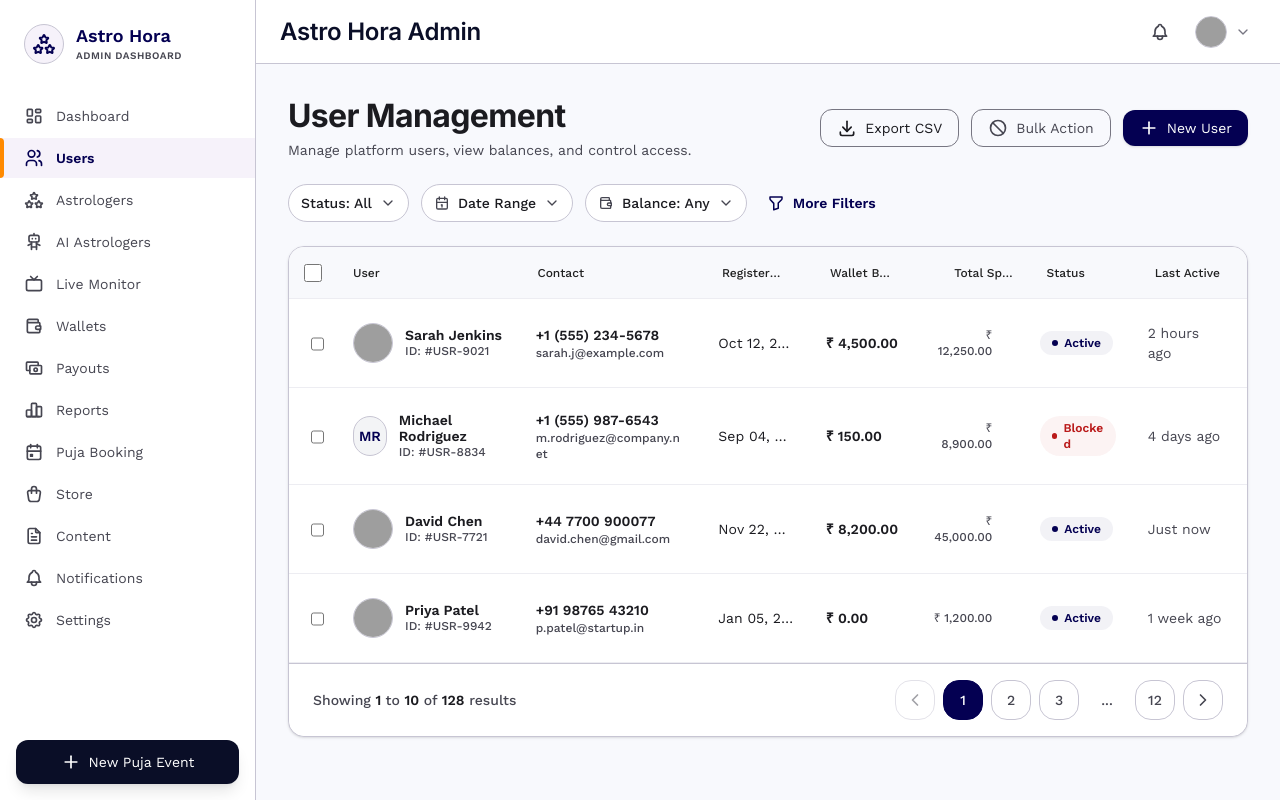
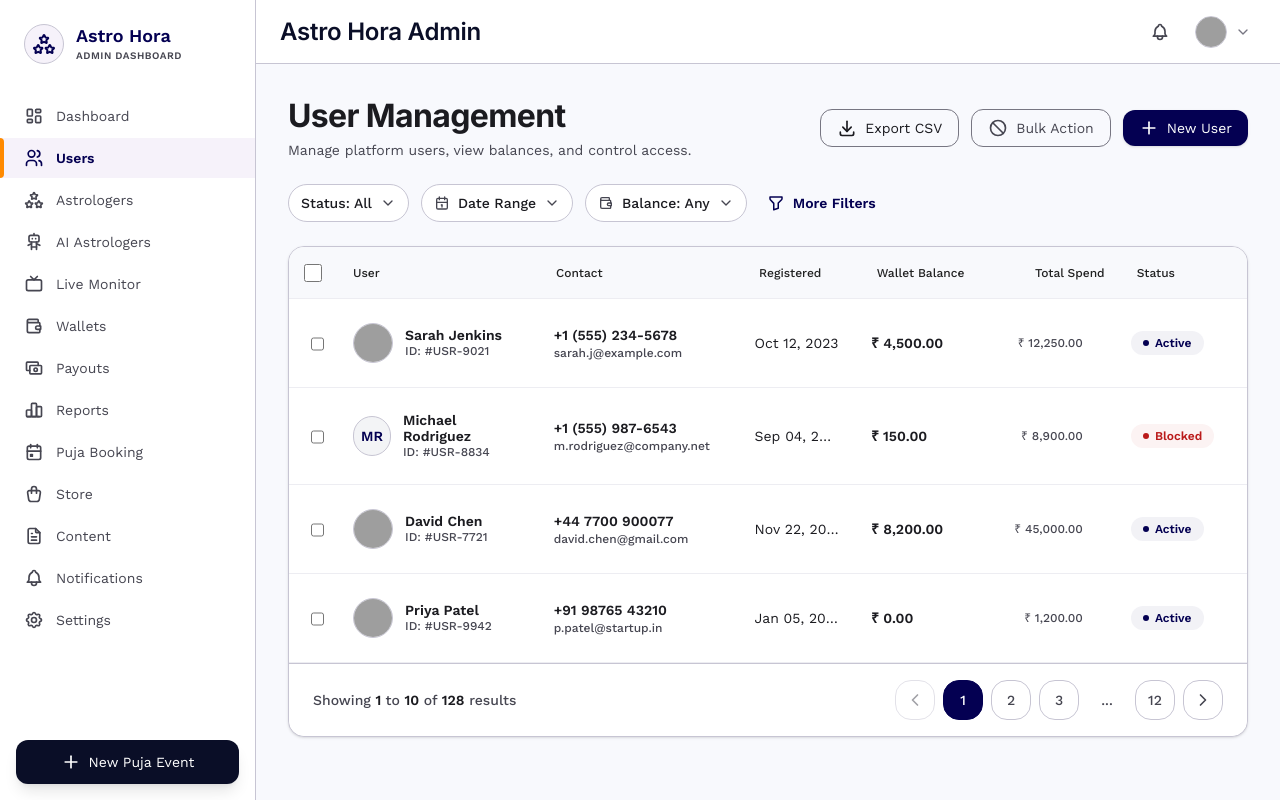
Before and after one commit to atulDev26/Edwid-astroapp-admin, a React (Vite) app: page /users in a window 1280 px wide. Built offline with nearby package versions, Linux system fonts and the light colour scheme; grey boxes are pictures that could not be loaded.

Commit message:
feat: implement reusable DataTable component and add Users management view

```diff
--- a/src/Components/Common/DataTable.tsx
+++ b/src/Components/Common/DataTable.tsx
@@ -11,7 +11,7 @@ const TableWrapper = styled.div`
 
   .rdt_Table {
     background-color: transparent;
-    min-width: 900px; /* Slightly increased to ensure it triggers on more devices */
+    min-width: 1000px;
   }
   .rdt_TableHeadRow {
     background-color: #F8F9FC;
--- a/src/View/Users/Users.tsx
+++ b/src/View/Users/Users.tsx
@@ -90,17 +90,19 @@ const Users = () => {
                 </div>
             ),
             grow: 2,
+            minWidth: '200px',
         },
         {
             name: 'Contact',
             selector: (row: any) => row.phone,
             cell: (row: any) => (
-                <div className="flex flex-col">
+                <div className="flex flex-col min-w-[180px]">
                     <span className="font-semibold text-on-surface text-sm">{row.phone}</span>
                     <span className="text-xs text-on-surface-variant font-medium">{row.email}</span>
                 </div>
             ),
             grow: 2,
+            minWidth: '200px',
         },
         {
             name: 'Registered',
@@ -111,17 +113,18 @@ const Users = () => {
             name: 'Wallet Balance',
             selector: (row: any) => row.walletBalance,
             cell: (row: any) => (
-                <span className="font-semibold text-on-surface text-sm">
+                <span className="font-semibold text-on-surface text-sm whitespace-nowrap">
                     ₹ {row.walletBalance.toLocaleString('en-IN', { minimumFractionDigits: 2 })}
                 </span>
             ),
             sortable: true,
+            minWidth: '140px',
         },
         {
             name: 'Total Spend',
             selector: (row: any) => row.totalSpend,
             cell: (row: any) => (
-                <div className="flex flex-col w-full">
+                <div className="flex flex-col w-full whitespace-nowrap">
                     <span className="text-xs text-on-surface-variant font-medium text-right pr-4">
                         ₹ {row.totalSpend.toLocaleString('en-IN', { minimumFractionDigits: 2 })}
                     </span>
@@ -129,22 +132,24 @@ const Users = () => {
             ),
             sortable: true,
             right: true,
+            minWidth: '120px',
         },
         {
             name: 'Status',
             selector: (row: any) => row.status,
             cell: (row: any) => (
                 <div className={cn(
-                    "px-3 py-1 rounded-full flex items-center gap-1.5",
+                    "px-3 py-1 rounded-full flex items-center gap-1.5 whitespace-nowrap",
                     row.status === 'Active' ? "bg-primary/5 text-primary" : "bg-error/5 text-error"
                 )}>
                     <div className={cn(
-                        "w-1.5 h-1.5 rounded-full",
+                        "w-1.5 h-1.5 rounded-full shrink-0",
                         row.status === 'Active' ? "bg-primary" : "bg-error"
                     )} />
                     <span className="text-xs font-bold">{row.status}</span>
                 </div>
             ),
+            minWidth: '110px',
         },
         {
             name: 'Last Active',
```
